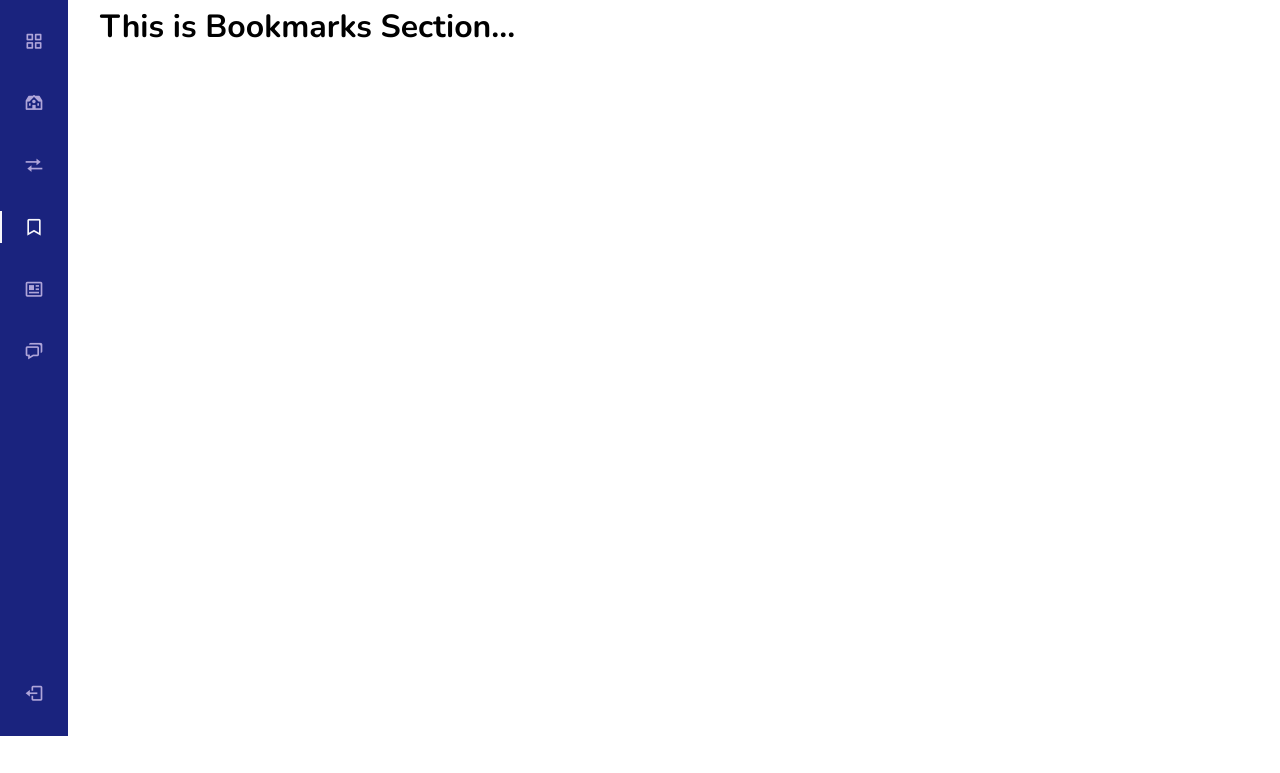
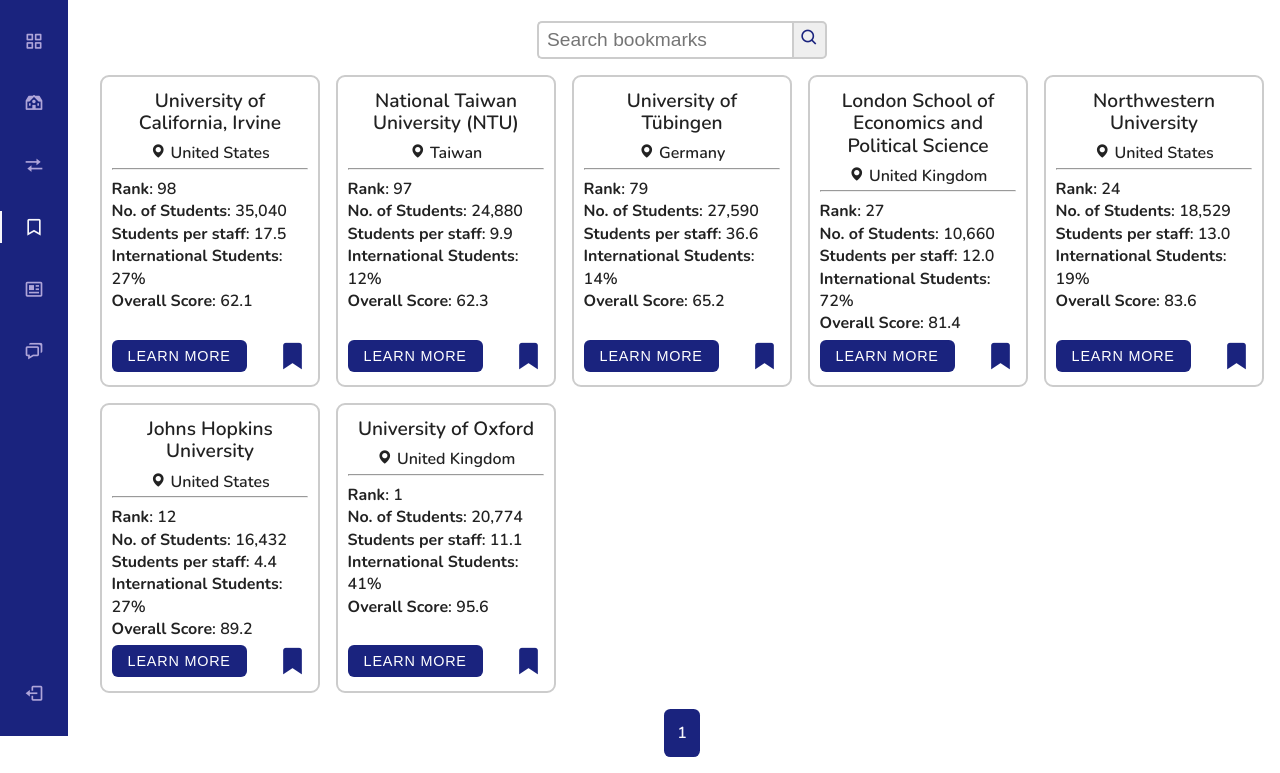
Before and after one commit to micahabanschick/College-Finder, a Django app: page /bookmarks in a window 1280 px wide. Shown: the part 64-837 px from the top of the page. Before the commit the page ends 800 px from the top, so only its background shows below. Run offline with Django 3.2, Linux system fonts and the light colour scheme; a user stored in the database is signed in; data comes from the database, SQL or seed files in the repository; both versions use the stored data as it was after the commit.

Commit message:
bookmarks section with reorganized template

```diff
--- a/college_finder_app/bookmarks/views.py
+++ b/college_finder_app/bookmarks/views.py
@@ -1,15 +1,14 @@
 from django.http.response import HttpResponseRedirect
 from universities.models import Universities
+from django.urls import reverse
 from django.shortcuts import get_object_or_404, redirect, render
+from django.core.paginator import Paginator
+from django.db.models import Q
 from django.contrib import messages
 
 
-context = {
-    'title': 'Bookmarks',
-}
-
-
 def bookmark(request, id):
+    user = request.user
 
     university = get_object_or_404(Universities, id=id)
     if university.bookmarks.filter(id=request.user.id).exists():
@@ -21,9 +20,31 @@ def bookmark(request, id):
         messages.add_message(
             request, messages.SUCCESS, f'{university.name} added to your bookmark.')
 
-    return redirect('universities') #THIS LINE !!!
-
+    return redirect('bookmarks')
 
 
 def bookmarks_page(request):
+
+    title = 'Bookmarks'
+
+    search_query = request.GET.get('search', '')
+    user = request.user
+
+    if search_query:
+        data = user.bookmarks.filter(
+            Q(name__icontains=search_query) | Q(location__icontains=search_query)).distinct()
+        title = f'Search results for {search_query}'
+    else:
+        data = user.bookmarks.all().order_by('-id')
+
+    paginator = Paginator(data, 10)
+    page_number = request.GET.get('page', 1)
+    page_obj = paginator.get_page(page_number)
+
+    context = {
+        'title': title,
+        'universities': page_obj,
+        'page_obj': page_obj,
+        'search_query': search_query,
+    }
     return render(request, 'bookmarks/bookmarks.html', context)
--- a/college_finder_app/components/templates/bookmarks/bookmarks.html
+++ b/college_finder_app/components/templates/bookmarks/bookmarks.html
@@ -1,7 +1,21 @@
-{% extends "base.html" %} {% block content %}
-<h1>This is Bookmarks Section...</h1>
-{% endblock content %} {% block script %}
+{% extends "university-lists.html" %}
+
+
+{% block search_field %}
+<!-- Search -->
+<form class="search" action="{% url 'bookmarks' %}">
+    <input type="text" name="search" class="searchTerm" value="{{ search_query }}"
+        placeholder="Search bookmarks">
+    <button type="submit" class="searchButton">
+        <i class='bx bx-search'></i>
+    </button>
+</form>
+{% endblock search_field %}
+
+
+{% block script %}
 <script>
+
     const linkColor=document.querySelector("#bookmarks");
     linkColor.classList.add("active");
 </script>
--- /dev/null
+++ b/college_finder_app/components/templates/university-lists.html
@@ -0,0 +1,112 @@
+{% extends "base.html" %}
+{% load static %}
+{% block extracss %}
+<link rel="stylesheet" href="{% static 'css/universities/universities.css' %}">
+{% endblock extracss %}
+
+
+{% block content %}
+{% block search_field %}
+
+{% endblock search_field %}
+
+<!-- Search Results -->
+{% if search_query %}
+<div class="search-results">
+    <p>Search Results for: &nbsp<b>{{ search_query.upper }}</b></p>
+</div>
+{% endif %}
+
+
+<!-- Universities -->
+<div class="universities">
+
+    {% for university in universities %}
+
+    <div class="university-card">
+        <div class="university-card__content">
+            <div class="university-card__header">
+                <p class="university-card__headline">{{ university.name }}</p>
+                <p class="university-card__location"><i class='bx bxs-map'></i> {{ university.location }}</p>
+            </div>
+            <hr>
+            <div class="university-card__body">
+                <p>
+                    <span class="university-card__stats">Rank</span>: {{ university.rank_order }}
+                </p>
+                <p>
+                    <span class="university-card__stats">No. of Students</span>: {{ university.stats_number_students }}
+                </p>
+                <p>
+                    <span class="university-card__stats">Students per staff</span>:
+                    {{ university.stats_student_staff_ratio }}
+                </p>
+                <p>
+                    <span class="university-card__stats">International Students</span>:
+                    {{ university.stats_pc_intl_students }}
+                </p>
+                <p>
+                    <span class="university-card__stats">Overall Score</span>: {{ university.scores_overall }}
+                </p>
+            </div>
+        </div>
+        <div class="university-card__action">
+            <a href="{% url 'university_detail' university.slug %}"><button class="university-card__btn">Learn
+                    More</button>
+            </a>
+
+            {% if university.bookmarks.exists %}
+
+            <a href="{% url 'toggle_bookmark' university.id %}">
+                <i class='bx bxs-bookmark university-card__bookmark'></i>
+            </a>
+
+            {% else %}
+
+            <a href="{% url 'toggle_bookmark' university.id %}">
+                <i class='bx bx-bookmark university-card__bookmark'></i>
+            </a>
+
+            {% endif %}
+
+        </div>
+    </div>
+
+    {% endfor %}
+</div>
+
+<!-- Pagination -->
+<div class="pagination">
+
+    {% if page_obj %}
+
+    {% if page_obj.has_previous %}
+    <a class="pagination-action" href="?page=1&search={{ search_query }}">
+        <i class='bx bxs-chevrons-left' aria-hidden="true" title="First"></i>
+        <a class="pagination-action" href="?page={{ page_obj.previous_page_number }}&search={{ search_query }}">
+            <i class='bx bxs-chevron-left' aria-hidden="true" title="Previous"></i>
+        </a>
+        {% endif %}
+        {% for num in page_obj.paginator.page_range %}
+        {% if page_obj.number == num %}
+        <span class="pagination-number pagination-current">{{ num }}</span>
+        {% elif num > page_obj.number|add:'-3' and num < page_obj.number|add:'3' %} <a class="pagination-number"
+            href="?page={{ num }}&search={{ search_query }}">{{ num }}</a>
+    {% endif %}
+    {% endfor %}
+    {% if page_obj.has_next %}
+    <a class="pagination-action" href="?page={{ page_obj.next_page_number }}&search={{ search_query }}">
+        <i class='bx bxs-chevron-right' aria-hidden="true" title="Next"></i>
+    </a>
+    <a class="pagination-action" href="?page={{ page_obj.paginator.num_pages }}&search={{ search_query }}">
+        <i class='bx bxs-chevrons-right' aria-hidden="true" title="Last"></i>
+    </a>
+    {% endif %}
+
+    {% else %}
+    <h4>No Universities</h4>
+    {% endif %}
+
+</div>
+<!-- End of Pagination -->
+{% endblock content %}
```
Also changed, not shown: college_finder_app/components/templates/universities/universities.html (+3 -97 lines), college_finder_app/db.sqlite3.
